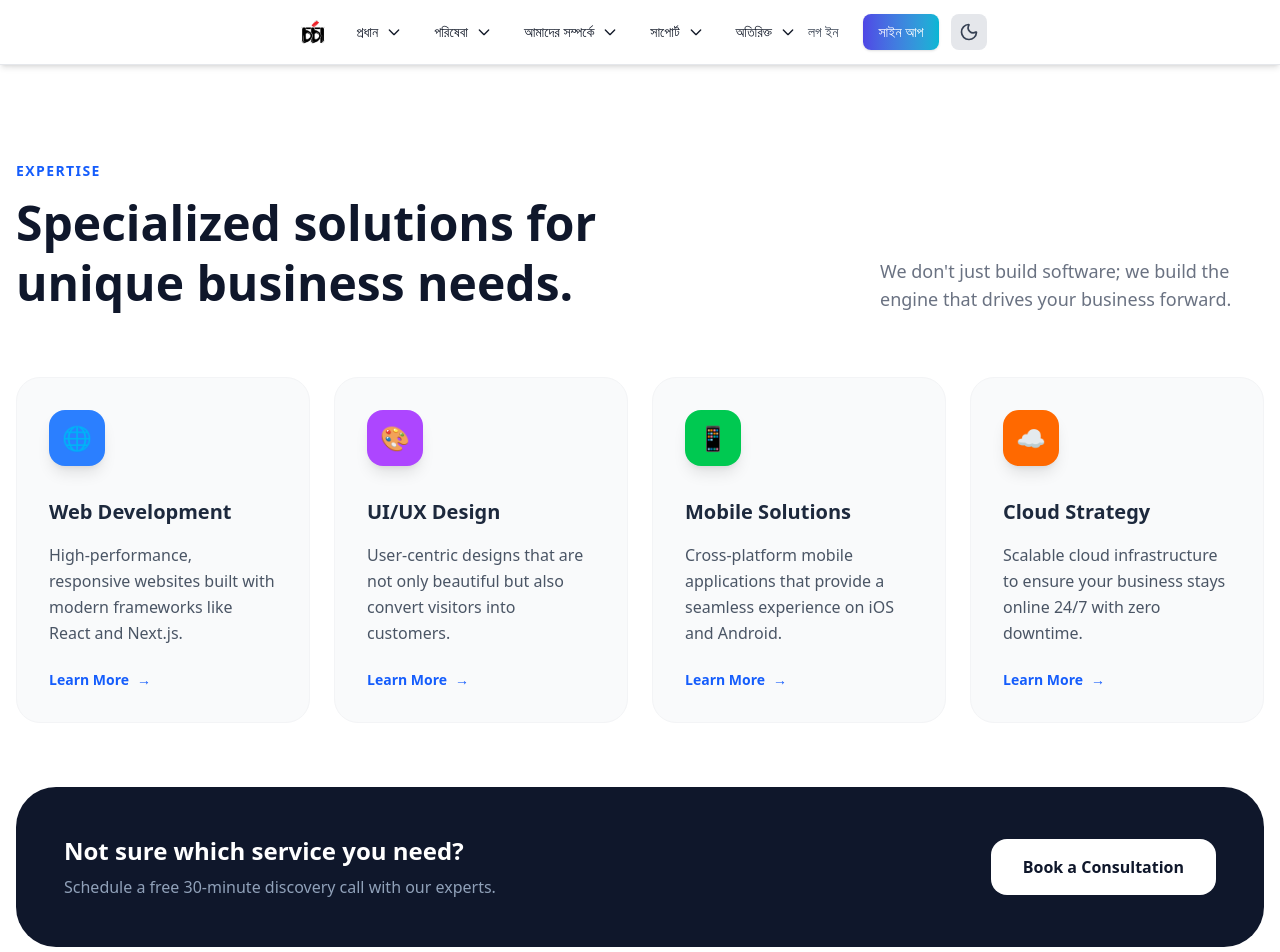
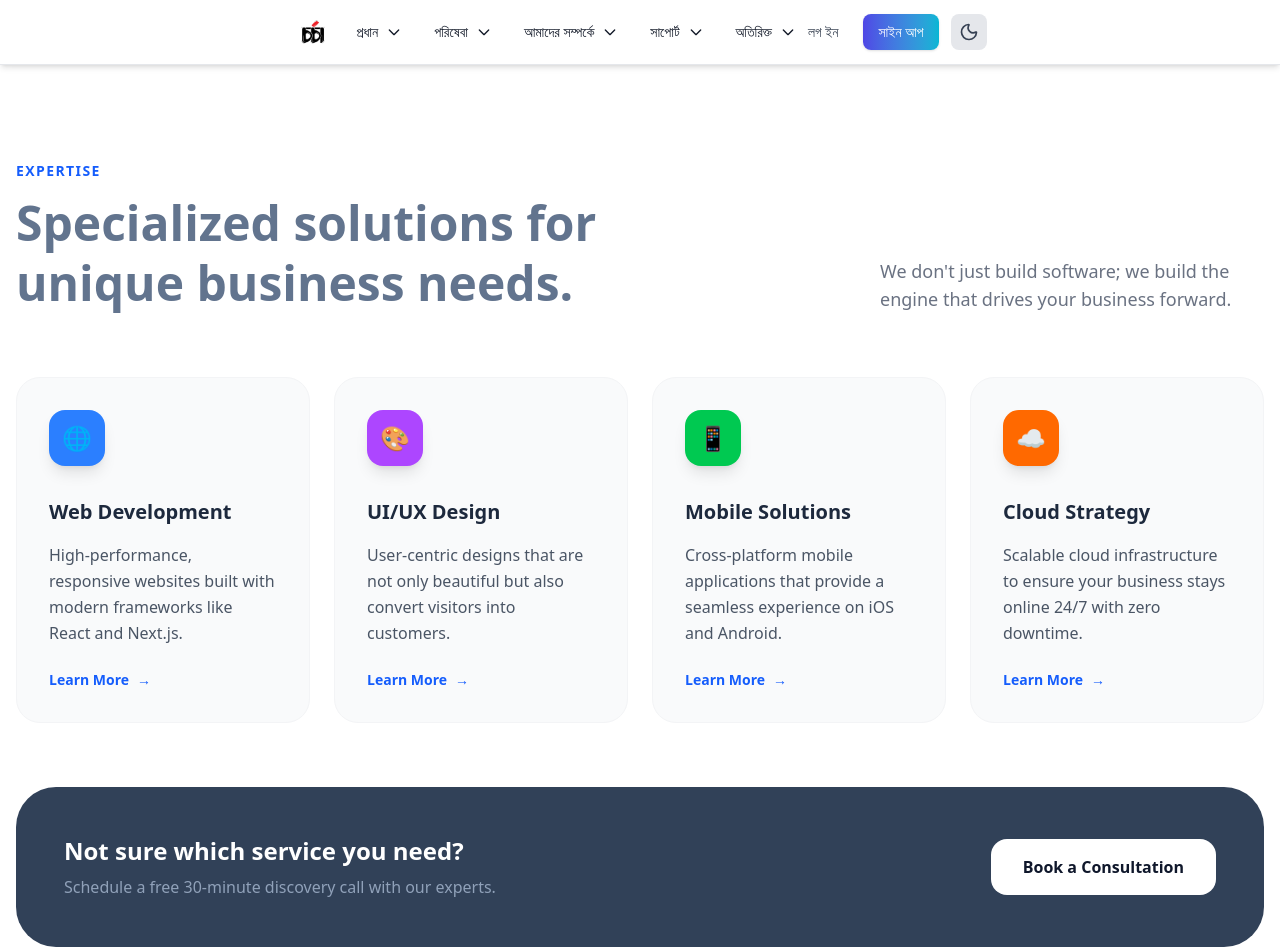
Before and after one commit to kousar-21/chorcha, a React (Vite) app: page /services in a window 1280 px wide. Shown: the top 952 px of the page. Built offline with nearby package versions, Linux system fonts and the light colour scheme.

Commit message:
update services page bg

```diff
--- a/src/Component/Services.jsx
+++ b/src/Component/Services.jsx
@@ -29,14 +29,14 @@ const Services = () => {
   ];
 
   return (
-    <section className="py-24 bg-white overflow-hidden">
+    <section className="py-24 bg-(--bg-primary) overflow-hidden">
       <div className="max-w-7xl mx-auto px-4">
 
         {/* Header */}
         <div className="flex flex-col md:flex-row md:items-end justify-between mb-16 gap-6">
           <div className="max-w-2xl">
             <h2 className="text-blue-600 font-bold uppercase tracking-widest text-sm mb-3">Expertise</h2>
-            <h3 className="text-4xl md:text-5xl font-bold text-slate-900 leading-tight">
+            <h3 className="text-4xl md:text-5xl font-bold text-slate-500 leading-tight">
               Specialized solutions for <br /> unique business needs.
             </h3>
           </div>
@@ -50,7 +50,7 @@ const Services = () => {
           {services.map((service, index) => (
             <div
               key={index}
-              className="group p-8 rounded-3xl border border-gray-100 bg-gray-50 hover:bg-white hover:shadow-2xl hover:shadow-blue-100 transition-all duration-300"
+              className="group p-8 rounded-3xl border border-gray-100 bg-(--bg-secondary) hover:bg-white hover:shadow-2xl hover:shadow-blue-100 transition-all duration-300"
             >
               <div className={`w-14 h-14 ${service.color} rounded-2xl flex items-center justify-center text-2xl mb-8 shadow-lg group-hover:scale-110 transition-transform duration-300`}>
                 {service.icon}
@@ -70,7 +70,7 @@ const Services = () => {
         </div>
 
         {/* Bottom Feature/Stat */}
-        <div className="mt-16 p-8 md:p-12 bg-slate-900 rounded-[2.5rem] text-white flex flex-col md:flex-row items-center justify-between gap-8">
+        <div className="mt-16 p-8 md:p-12 bg-slate-700 rounded-[2.5rem] text-white flex flex-col md:flex-row items-center justify-between gap-8">
           <div>
             <h4 className="text-2xl font-bold mb-2">Not sure which service you need?</h4>
             <p className="text-slate-400">Schedule a free 30-minute discovery call with our experts.</p>
--- a/src/Pages/LearningPath.jsx
+++ b/src/Pages/LearningPath.jsx
@@ -127,7 +127,6 @@ const LearningPath = () => {
             <div className="absolute top-0 right-0 w-64 h-64 bg-blue-600/10 rounded-full blur-[100px]"></div>
         </div>
 
-
       </div>
     </div>
   );
```
